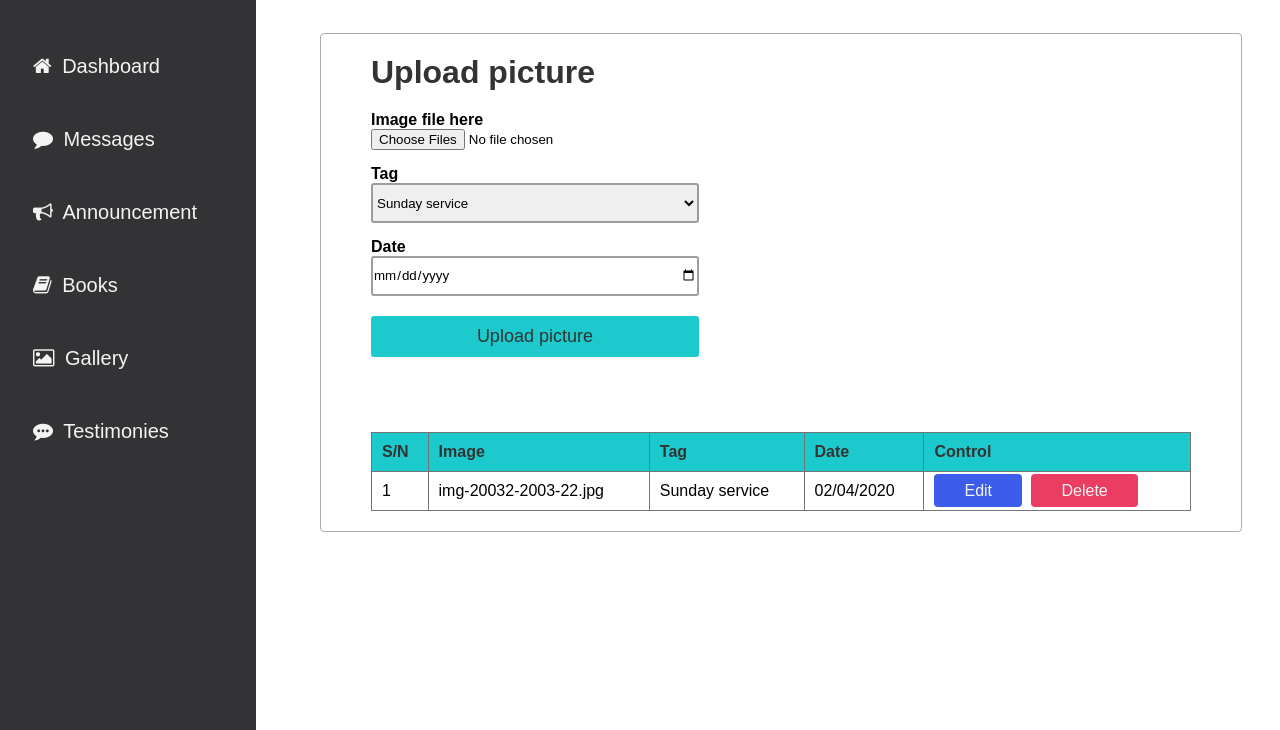
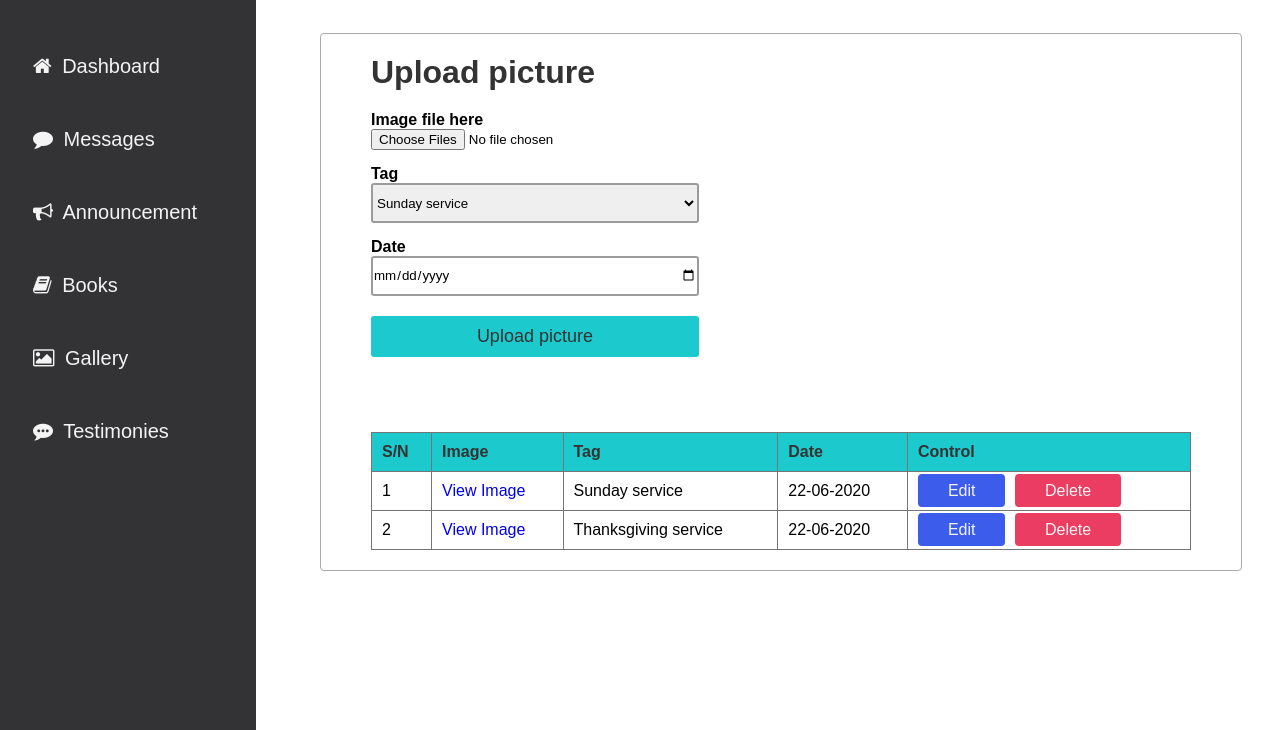
Before and after one commit to atevadd/Rcffutminna, a Flask app: page /admin/gallery in a window 1280 px wide. Shown: the part 70-800 px from the top of the page. Run offline with Flask 2, Linux system fonts and the light colour scheme; data comes from the database, SQL or seed files in the repository; both versions use the stored data as it was after the commit.

Commit message:
added more routes functionalities

```diff
--- a/main_app/models.py
+++ b/main_app/models.py
@@ -97,6 +97,7 @@ class Book(db.Model):
 class Gallery(db.Model):
     id = db.Column(db.Integer, primary_key=True)
     tag = db.Column(db.String(50), nullable=False)
+    image = db.Column(db.String(50), default="default.jpg")
     date = db.Column(db.DateTime, default=datetime.utcnow)
 
     @classmethod
--- a/main_app/routes.py
+++ b/main_app/routes.py
@@ -3,7 +3,7 @@ import secrets
 from datetime import datetime
 from flask import render_template, url_for, redirect, request,flash
 from main_app import app, db
-from main_app.models import Message, Announcement, Testimony, Book
+from main_app.models import Message, Announcement, Testimony, Book, Gallery
 
 
 #middleware - save audiofiles
@@ -117,9 +117,16 @@ def delete_book(id):
     flash("Book Deleted Successfully","danger")
     return redirect(url_for('books'))
 
-@app.route('/admin/gallery')
+@app.route('/admin/gallery', methods=['GET','POST'])
 def gallery():
-    return render_template('admin/gallery.html')
+    galleries = Gallery.query.all()
+    if request.method == "POST":
+        image = save_img(request.files['image'])
+        new_gallery = Gallery(tag=request.form['tag'],image=image)
+        new_gallery.save_to_database()
+        flash("Gallery Added Sucessfully", "success")
+        return redirect(url_for('gallery'))
+    return render_template('admin/gallery.html', galleries=galleries)
 
 @app.route('/admin/messages', methods=['GET','POST'])
 def messages():
--- a/main_app/templates/admin/gallery.html
+++ b/main_app/templates/admin/gallery.html
@@ -3,10 +3,10 @@
     <!-- THE GALLERY FORM -->
     <div class="gallery">
         <h2>Upload picture</h2>
-        <form action="" class="form">
+        <form action="" method="POST" enctype="multipart/form-data" class="form">
             <div class="input-box">
                 <label for="image file">Image file here</label>
-                <input type="file" name="image" multiple>
+                <input type="file" name="image" multiple required>
             </div>
             <div class="input-box">
                 <label for="">Tag</label>
@@ -19,7 +19,7 @@
             </div>
             <div class="input-box">
                 <label for="image file">Date</label>
-                <input type="date" name="image">
+                <input type="date" name="date">
             </div>
             <button type="submit">Upload picture</button>
         </form>
@@ -34,16 +34,22 @@
                     <th>Date</th>
                     <th>Control</th>
                 </tr>
+                {% if galleries %}
+                {% for gallery in galleries %}
                 <tr>
-                    <td>1</td>
-                    <td>img-20032-2003-22.jpg</td>
-                    <td>Sunday service</td>
-                    <td>02/04/2020</td>
+                    <td>{{gallery.id}}</td>
+                    <td> <a href="{{url_for('static', filename='church_img/'+gallery.image)}}">View Image</a> </td>
+                    <td>{{gallery.tag}}</td>
+                    <td>{{gallery.date.strftime('%d-%m-%Y')}}</td>
                     <td>
                         <a href="#" class="edit">Edit</a>
                         <a href="#" class="del">Delete</a>
                     </td>
                 </tr>
+                {% endfor %}
+                {% else %}
+                    <h1>No Gallery Uploaded Yet.</h1>
+                {% endif %}
             </table>
         </div>
     </div>
```
Also changed, not shown: main_app/rcffutminna.db.
